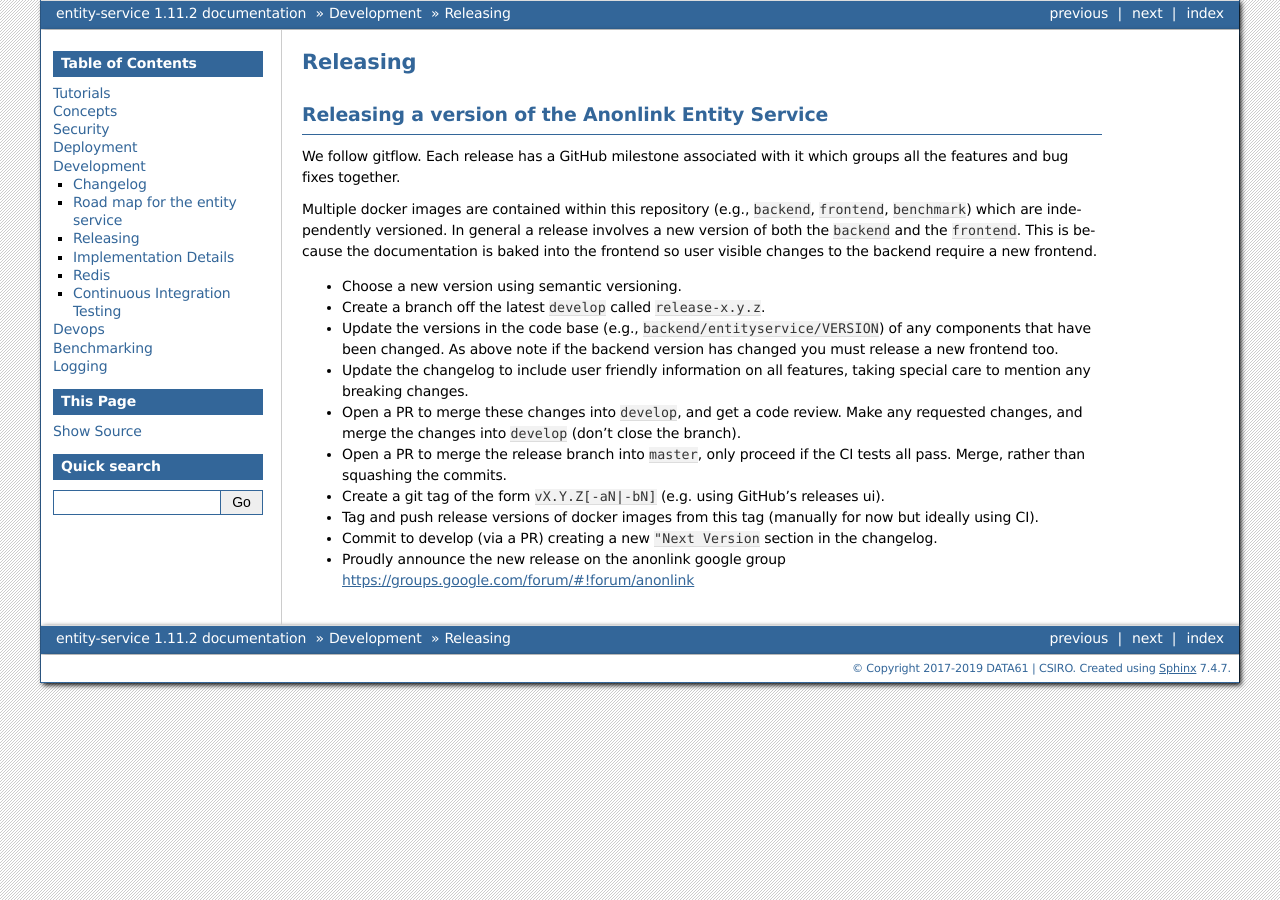
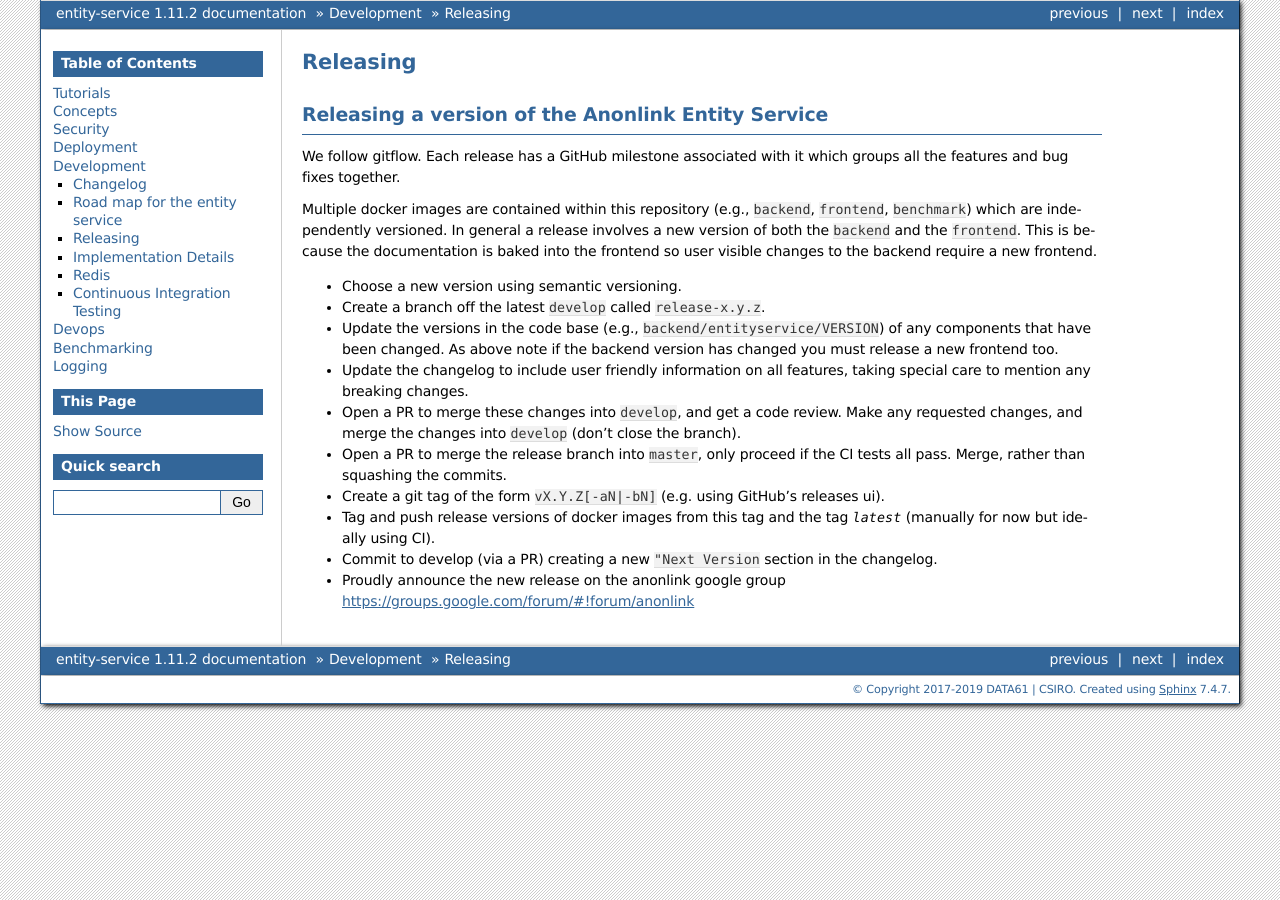
Before and after one commit to data61/anonlink-entity-service, a Sphinx documentation site: the page built from docs/releasing.rst, in a window 1280 px wide. Built offline with Sphinx 7.4.7, drawn with Linux system fonts in a browser that asks for light colours; formulas are drawn with MathJax 3.

Commit message:
When releasing, also releasing the tag `latest`.

```diff
--- a/docs/releasing.rst
+++ b/docs/releasing.rst
@@ -24,6 +24,6 @@ frontend.
 - Open a PR to merge the release branch into ``master``, only proceed if the CI tests all pass. Merge, rather than
   squashing the commits.
 - Create a git tag of the form ``vX.Y.Z[-aN|-bN]`` (e.g. using GitHub's releases ui).
-- Tag and push release versions of docker images from this tag (manually for now but ideally using CI).
+- Tag and push release versions of docker images from this tag and the tag `latest` (manually for now but ideally using CI).
 - Commit to develop (via a PR) creating a new ``"Next Version`` section in the changelog.
 - Proudly announce the new release on the anonlink google group https://groups.google.com/forum/#!forum/anonlink
```
